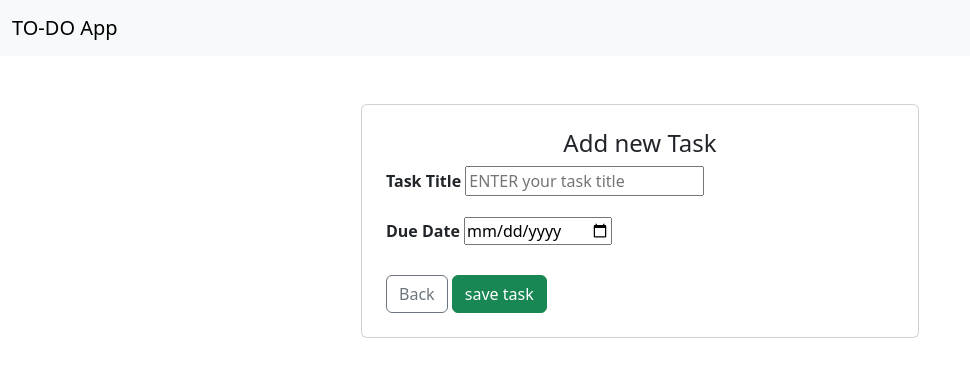
After one commit to AvinashG8857/Django, a Django app: template templates/add_task.html in a window 1280 px wide. The commit adds this page. Shown: the top 377 px of the page, without its empty margins (0-970 px from the left). Run offline with Django 5.2, Linux system fonts and the light colour scheme; the template is opened without the code that fills it, so the values that code supplies are empty.

Commit message:
templates added

```diff
--- /dev/null
+++ b/templates/add_task.html
@@ -0,0 +1,33 @@
+{% extends "base.html" %}
+{% block content %}
+
+<div class="card mina-card p-4 bg-white col-md-6 mx-auto">
+    <h4 class="fw-cold b-4 text-center">Add new Task</h4>
+    <form action="" method="post">
+        {% csrf_token %}
+
+        <div class="mb-3">
+            <label class="form-label fw-semibold">Task Title</label>
+            <input type="text" name="title" class="from-control" placeholder="ENTER your task title" required>
+        </div>
+        <div class="mb-4">
+            <label class="form-label fw-semibold">Due Date</label>
+            <input type="date" name="due_date" class="from-control" required>
+        </div>
+
+        <div class="d-flax justify-content-between">
+            <a href="{% url 'task_list' %}" class="btn btn-outline-secondary btn-custom">
+                Back
+            </a>
+
+            <button type="submit" class="btn btn-success btn-custom">
+                save task
+            </button>
+
+        </div>
+    </form>
+
+</div>
+
+
+{% endblock %}
--- a/todo/urls.py
+++ b/todo/urls.py
@@ -8,7 +8,7 @@ urlpatterns = [
     path("",views.task_list,name='task_list'),
     path("add/",views.add_task,name='add_task'),
     path("update/<int:id>/",views.update_task,name='update_task'),
-    path("delete/<int:id>/",views.delete_task,name='delete_task'),
+    # path("delete/<int:id>/",views.delete_task,name='delete_task'),
 
 
     path("register/",views.register,name='register'),
```
Also changed, not shown: templates/task_list.html (+31 -0 lines), todo/views.py (+20 -2 lines), db.sqlite3.
